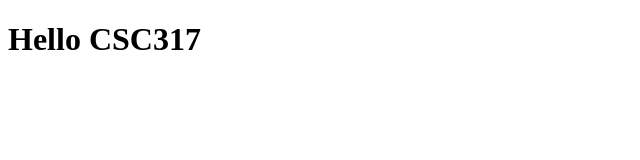
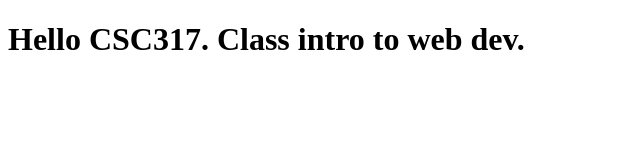
Before and after one commit to abomjan/CSC-317, a plain HTML site: page index.html in a window 1280 px wide. Shown: the whole page, without its empty margins (0-640 px from the left). Drawn offline with Linux system fonts and the light colour scheme.

Commit message:
Little Update to test

```diff
--- a/index.html
+++ b/index.html
@@ -6,10 +6,11 @@
 
     <title>CSC317</title>
 
+</head>
 
 <body>
 
-    <h1>Hello CSC317</h1>
+    <h1>Hello CSC317. Class intro to web dev.</h1>
 
 </body>
 
```
